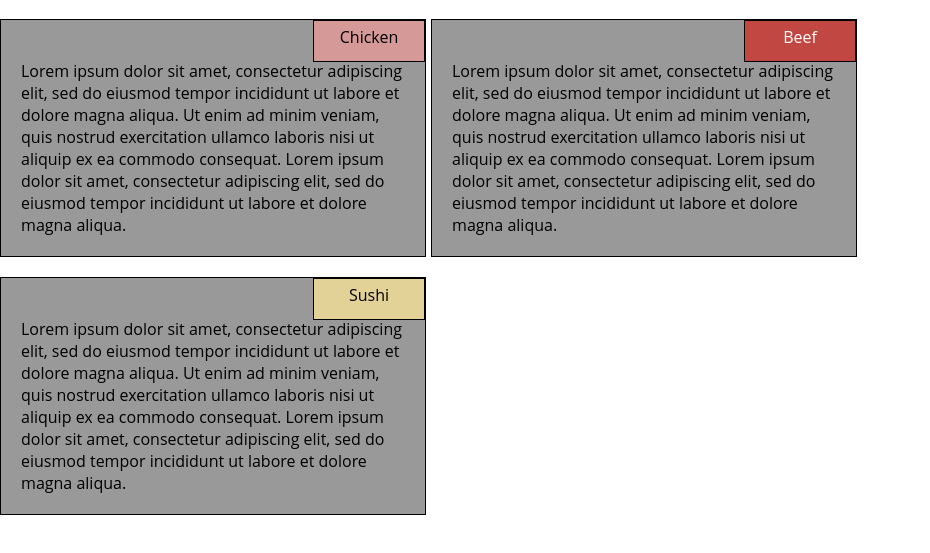
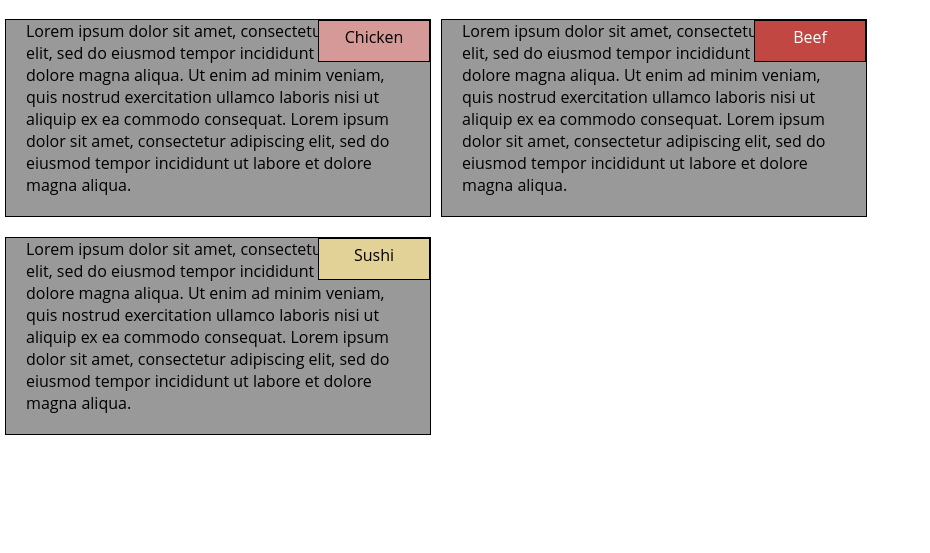
Before and after one commit to jsigurdson/module2-solution, a plain HTML site: page index.html in a window 1280 px wide. Shown: the part 87-640 px from the top of the page, without its empty margins (0-930 px from the left). Drawn offline with Linux system fonts and the light colour scheme.

Commit message:
Update style.css

```diff
--- a/CSS/style.css
+++ b/CSS/style.css
@@ -24,8 +24,8 @@ h1 {
   background-color: rgb(153, 153, 153); /* Light gray */
   float: left;
   width: 30%;
-  padding: 40px 20px 20px 20px;
-  margin: 0 5px 20px 0;
+  padding: 0 20px 20px 20px;
+  margin: 0 5px 20px 5px;
 }
 
 #m1_title, #m2_title, #m3_title {
@@ -37,7 +37,7 @@ h1 {
   border: 1px solid black;
   text-align: center;
   padding: 5px;
-  margin:  0 0 0;
+  margin:  0 0 40px 0;
   }
 
 #m1_title {
```
